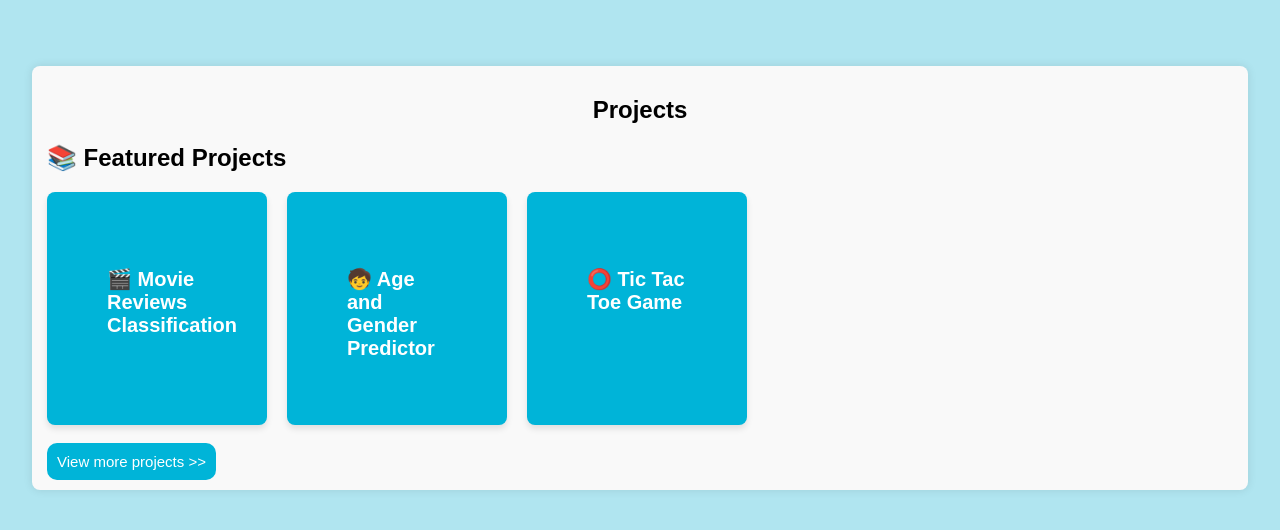
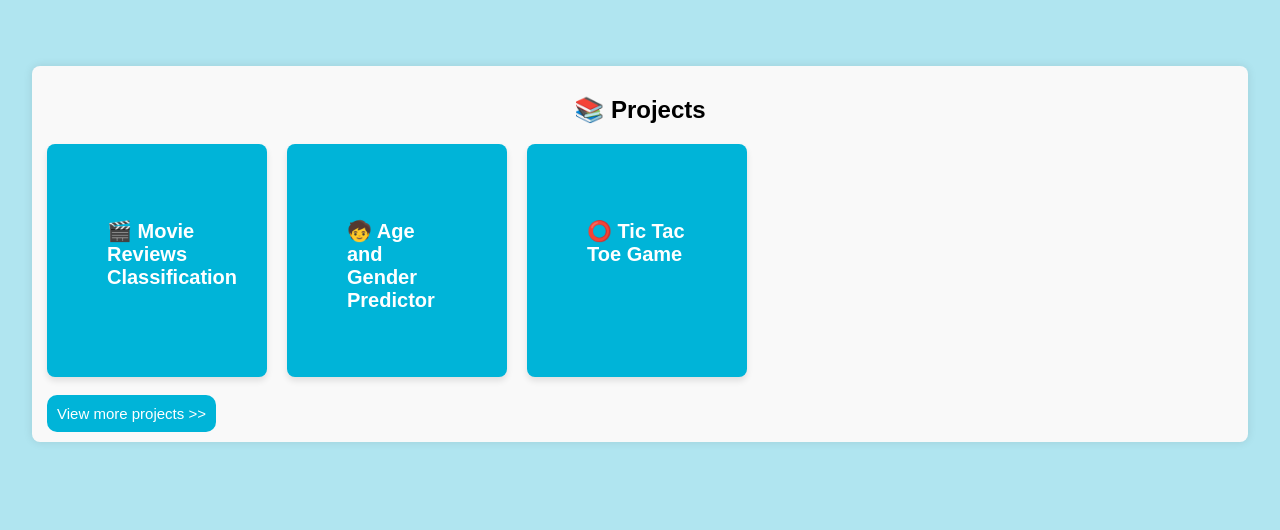
Before and after one commit to ikteng/Portfolio-using-Flask, a Flask app: page /projects in a window 1280 px wide. Shown: the part 50-580 px from the top of the page. Run offline with Flask 3, Linux system fonts and the light colour scheme.

Commit message:
Update projects.html

```diff
--- a/templates/projects.html
+++ b/templates/projects.html
@@ -3,8 +3,7 @@
 {% block content %}
 <section class="project-section section-container">
     <div class="project-content">
-        <h1>Projects</h1>
-        <h2>📚 Featured Projects</h2>
+        <h1>📚 Projects</h1>
         <div class="projects-grid">
             <div class="project-card" onclick="openProjectLink('https://github.com/ikteng/Movie_Reviews')">
                 <div class="project-content">
```
